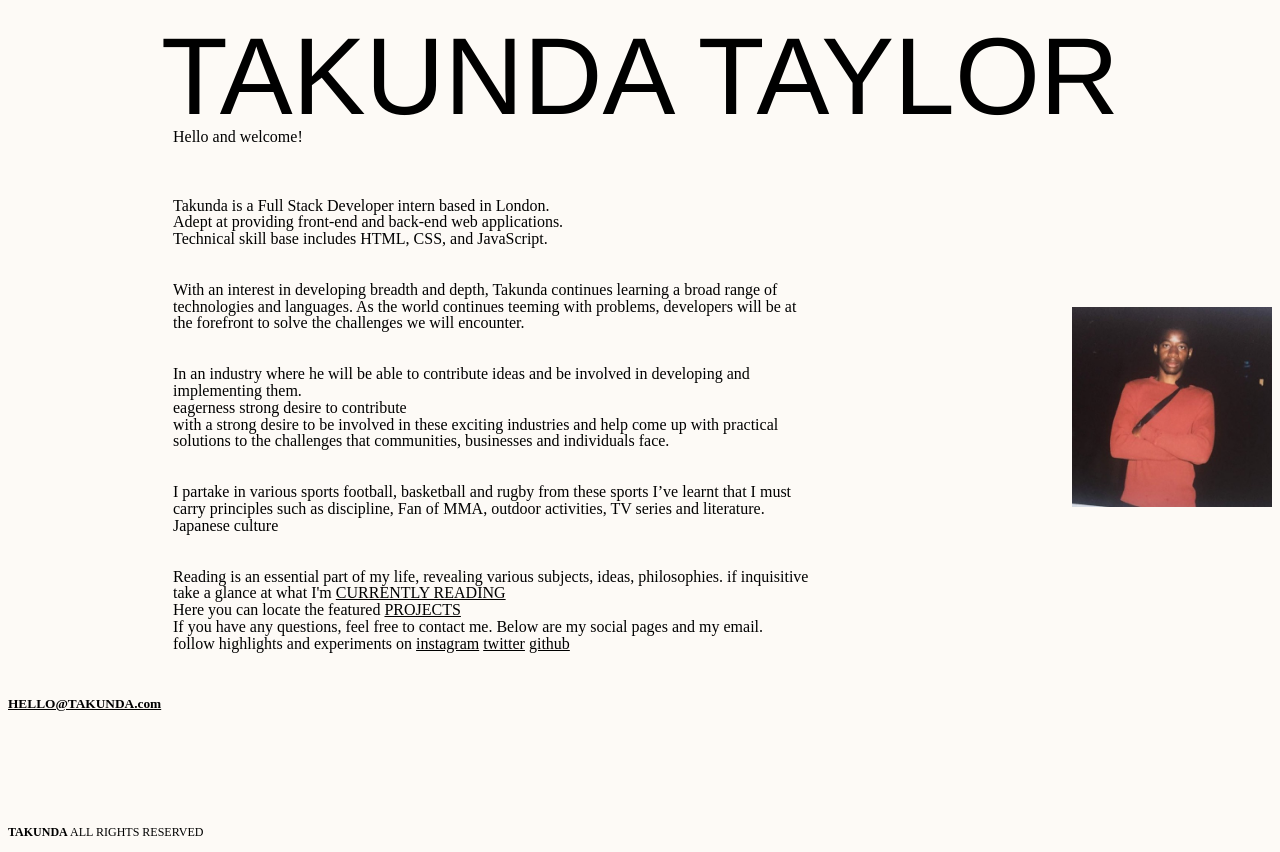
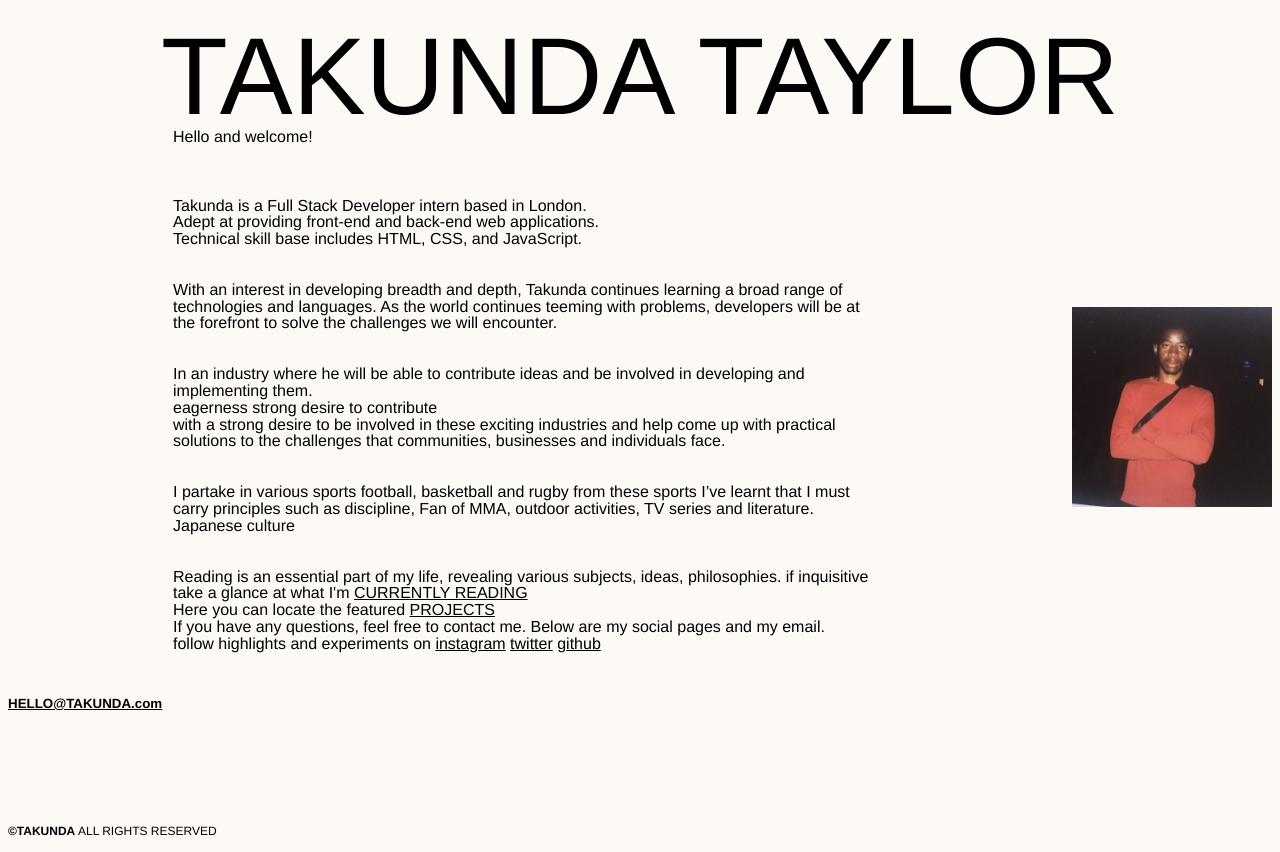
Before and after one commit to takucodes/Resume, a plain HTML site: page index.html in a window 1280 px wide. Drawn offline with Linux system fonts and the light colour scheme.

Commit message:
minor update

```diff
--- a/css/styles.css
+++ b/css/styles.css
@@ -13,6 +13,7 @@ h1 {
 }
 
 .paragraph1 {
+  font-family: "Helvetica Neue";
   position: relative;
   bottom: 145px;
   margin-left: 165px;
@@ -20,6 +21,7 @@ h1 {
 }
 
 .paragraph2 {
+  font-family: "Helvetica Neue";
   font-size: 12pt;
   position: relative;
   bottom: 135px;
@@ -27,10 +29,12 @@ h1 {
   line-height: 5%;
 }
 .paragraph3{
+  font-family: "Helvetica Neue";
     font-size: 9pt;
 }
 
 h3 {
+  font-family: "Helvetica Neue";
   font-size: 10pt;
   color: black;
   position: relative;
@@ -39,5 +43,6 @@ h3 {
 
 /* When hyperlink is clicked on the color will remain black */
 a, a:visited {
+  font-family: "Helvetica Neue";
   color: black;
 }
--- a/index.html
+++ b/index.html
@@ -45,6 +45,6 @@
 
   <h3><a href="mailto:hello@takunda.com">HELLO@TAKUNDA.com</a></h3>
 </body>
-<p class="paragraph3"><strong>TAKUNDA</strong> ALL RIGHTS RESERVED</p>
+<p class="paragraph3"><strong>©TAKUNDA</strong> ALL RIGHTS RESERVED</p>
 
 </html>
```
